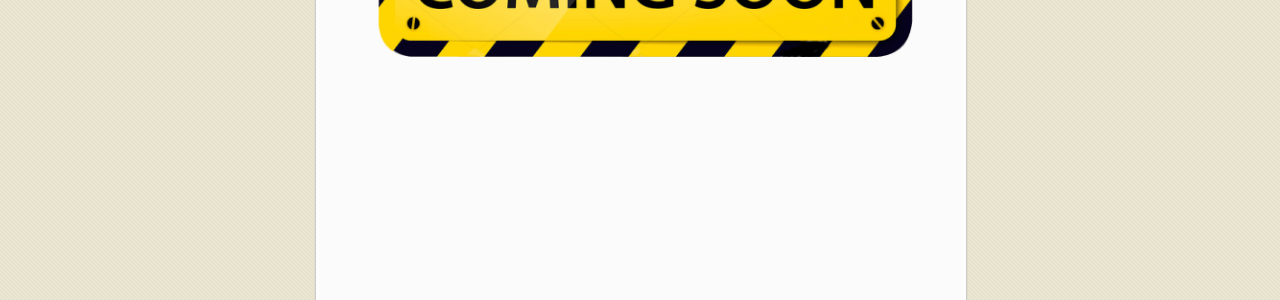
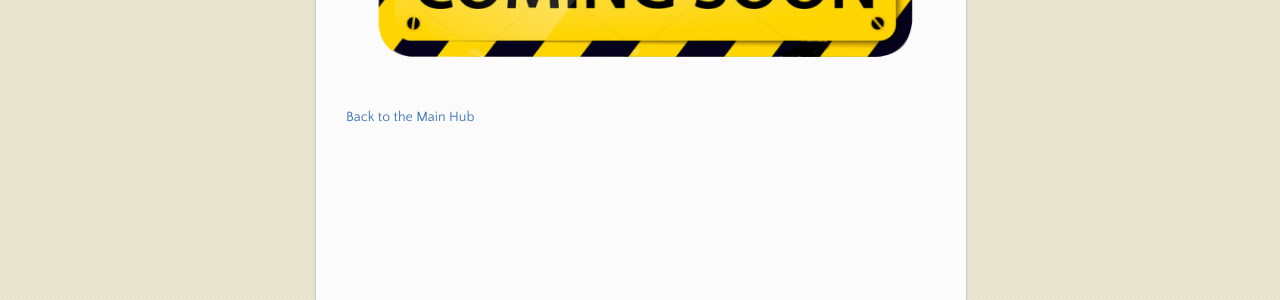
Before and after one commit to jksmith01/jksmith01.github.io, a Jekyll site: the page built from Module4/index.md, in a window 1280 px wide. Shown: the part 420-720 px from the top of the page. Built offline with Jekyll 4.4.1, drawn with Linux system fonts in a browser that asks for light colours; our own code applies the rules of GitHub Pages for plain Markdown files.

Commit message:
Update index.md

```diff
--- a/Module4/index.md
+++ b/Module4/index.md
@@ -3,3 +3,6 @@ title: Module 4
 descrition: Files for the upcoming Module 4 will be posted here.
 ---
 ![Pictures](/Pictures/Under-Construction-Sign.png)
+
+
+[Back to the Main Hub](https://jksmith01.github.io/)
```
